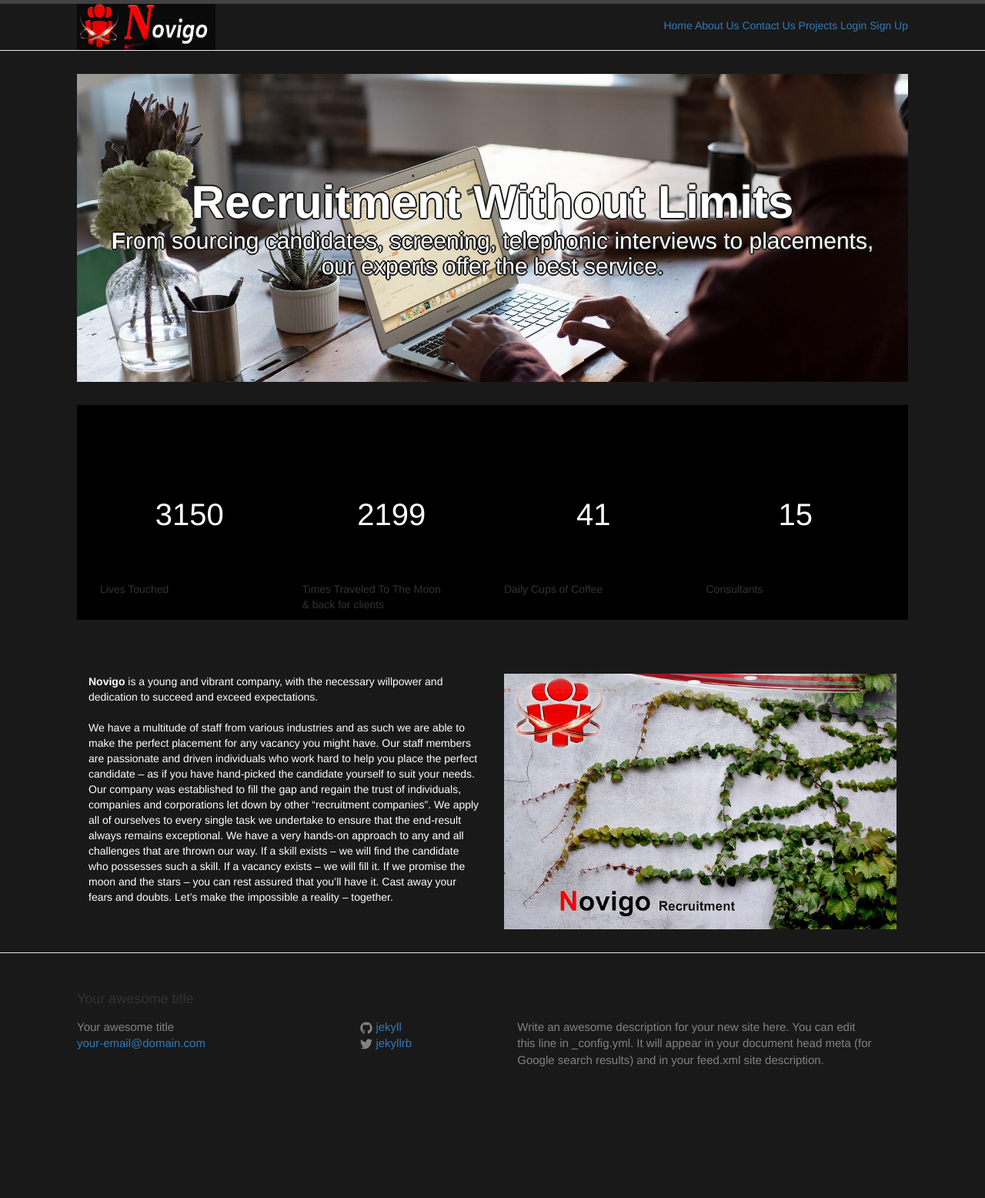
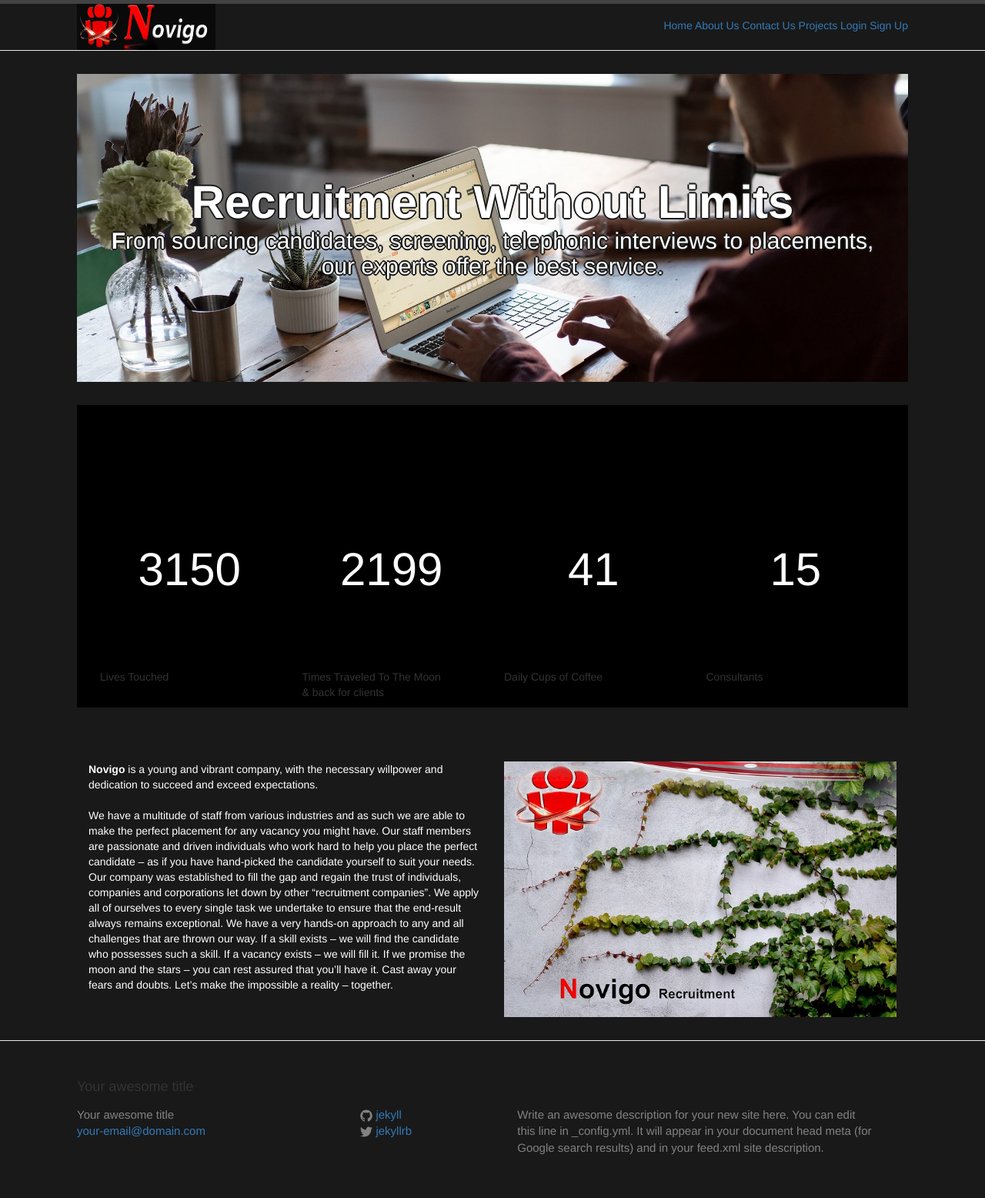
Before and after one commit to Hermankoch/hermankoch.github.io, a Jekyll site: the page built from index.html, in a window 1280 px wide. Shown: the whole page at 77% size. Built offline with Jekyll 4.4.1, drawn with Linux system fonts in a browser that asks for light colours; before the commit the page ends 1442 px from its top, so only the background shows below that.

Commit message:
Update homepage.css

```diff
--- a/css/homepage.css
+++ b/css/homepage.css
@@ -78,8 +78,16 @@ body {
 .LivesTouched
 {
    text-align: center;
-   font-size: 40px;
-   font-weight: 450;
+   font-size: 60px;
+   font-weight: 550;
    margin: 0;
    color: #fff;
 }
+.LivesTouched2
+{
+   text-align: center;
+   font-size: 30px;
+   font-weight: 350;
+   margin: 0;
+   color: #fff;
+}
```
